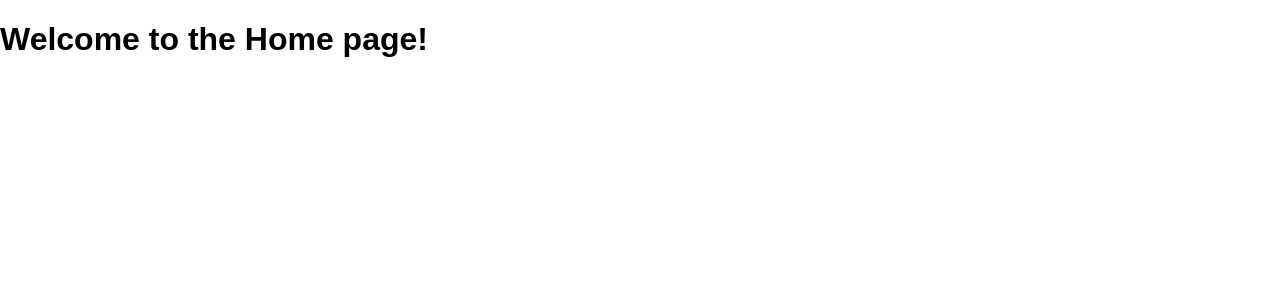
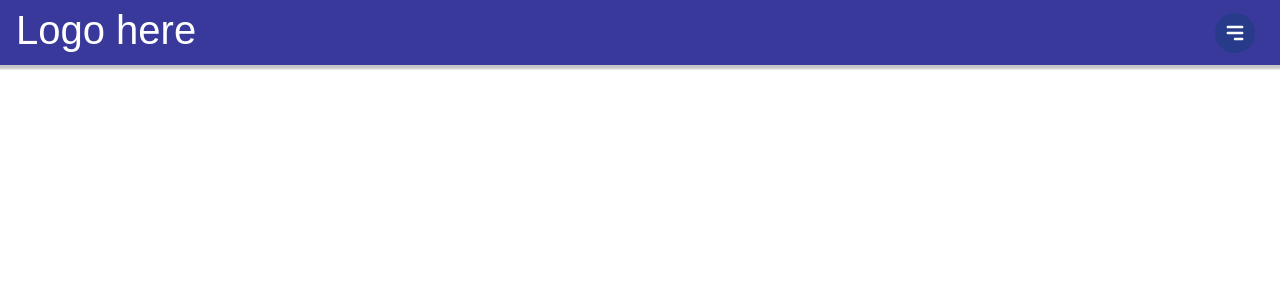
Before and after one commit to SchoolOfCode/bc14_w7_project-frontend-go-gitters, a React (Create React App) app in the folder app-project/: page / in a window 1280 px wide. Shown: the top 300 px of the page. Built offline with nearby package versions, Linux system fonts and the light colour scheme.

Commit message:
multi page navigation is working

```diff
--- a/app-project/src/Pages/Home.js
+++ b/app-project/src/Pages/Home.js
@@ -5,8 +5,6 @@
   return (
     <div>
       <h1>Welcome to the Home page!</h1>
-      {/* <Link to="../Quiz/Quiz.js">Test</Link>
-      <Link to="../nav/nav.js">Learn</Link> */}
     </div>
   );
 }
--- a/app-project/src/components/app/App.js
+++ b/app-project/src/components/app/App.js
@@ -2,20 +2,25 @@
 import FlashCardPage from "../../Pages/FlashCardPage";
 import './App.css';
 import "../flashcards/index.css"
-import Navbar from "../nav/nav"
+import Navbar from "../nav/nav";
 import QuizPage from "../../Pages/QuizPage";
 import Home from "../../Pages/Home";
-import { Route, BrowserRouter as Router } from "react-router-dom";
+import { Route, Routes, BrowserRouter as Router } from "react-router-dom";
 
 
 function App() {
+
   return (
-    <Router>
-          <Navbar />
-          <Route exact path="/" component={Home}  />
-          <Route path="/QuizPage" component={QuizPage } />
-          <Route path="/FlashCardPage" component={FlashCardPage } />
-    </Router>
+    <>
+      <Navbar/>
+      <div>
+        <Routes>
+          <Route path="/" element={<Home />} />
+          <Route path="/Learn" element={<FlashCardPage />} />
+          <Route path="/Test" element={<QuizPage />} />
+        </Routes>
+      </div>
+    </>
   );
 }
 
@@ -34,3 +39,11 @@
 //     </Router>
 //   );
 // }
+
+
+{/* <Router>
+<Navbar />
+<Route exact path="/" component={Home}  />
+<Route path="/QuizPage" component={QuizPage } />
+<Route path="/FlashCardPage" component={FlashCardPage } />
+</Router> */}
--- a/app-project/src/components/nav/nav.js
+++ b/app-project/src/components/nav/nav.js
@@ -2,13 +2,13 @@
 import "./nav.css"
 import {useState} from "react"
 
-export default function Navbar() {
+function Navbar() {
       const [isNavExpanded, setIsNavExpanded] = useState(false)
 
     return (
       <nav className="navigation">
         <a href="/" className="brand-name">
-          <b>JStudy</b>
+          Logo here
         </a>
         <button className="hamburger"
                 onClick={() => {
@@ -31,16 +31,18 @@
           isNavExpanded ? "navigation-menu expanded" : "navigation-menu"}>
           <ul>
             <li>
-              <a href="/home">Profile</a>
+              <a href="/home">Home</a>
             </li>
             <li>
-              <a href="../flashcards">Study</a>
+              <a href="../Learn">Learn</a>
             </li>
             <li>
-              <a href="../quiz">Quiz</a>
+              <a href="../Test">Test</a>
             </li>
           </ul>
         </div>
       </nav>
     );
   }
+
+export default Navbar
--- a/app-project/src/index.js
+++ b/app-project/src/index.js
@@ -3,26 +3,28 @@
 import './index.css';
 import App from "./components/app/App";
 import HomePage from "./Pages/Home";
-import {
-  createBrowserRouter,
-  RouterProvider,
-} from "react-router-dom";
+import { BrowserRouter } from "react-router-dom";
 import Quiz from './components/Quiz/Quiz';
 
-const router = createBrowserRouter([
-  {
-    path: "/",
-    element: <HomePage />,
-  },
-  {
-    path: "/quiz",
-    element: <Quiz />,
-  },
-]);
 
 const root = ReactDOM.createRoot(document.getElementById('root'));
 root.render(
   <React.StrictMode>
-    <RouterProvider router={router} />
+    <BrowserRouter>
+      <App />
+    </BrowserRouter>
   </React.StrictMode>
 );
+
+
+
+// const router = createBrowserRouter([
+//   {
+//     path: "/",
+//     element: <HomePage />,
+//   },
+//   {
+//     path: "/quiz",
+//     element: <Quiz />,
+//   },
+// ]);
```
